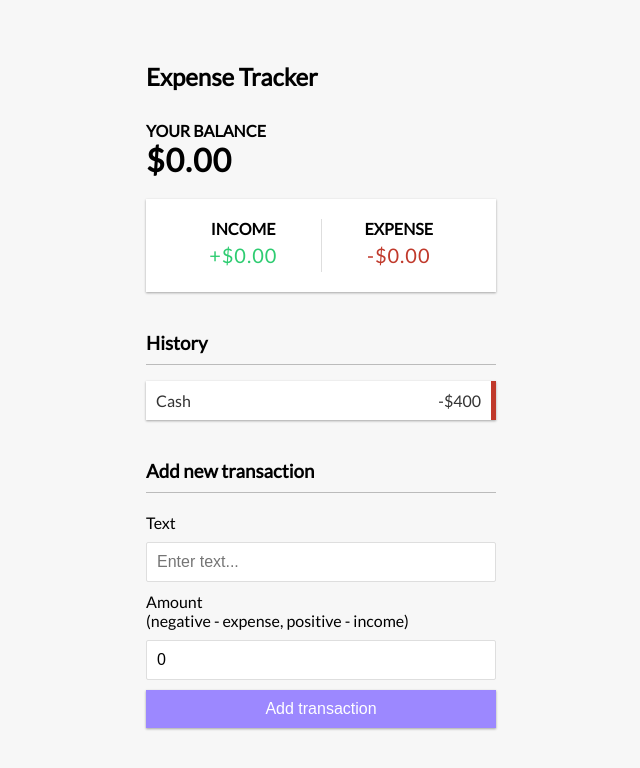
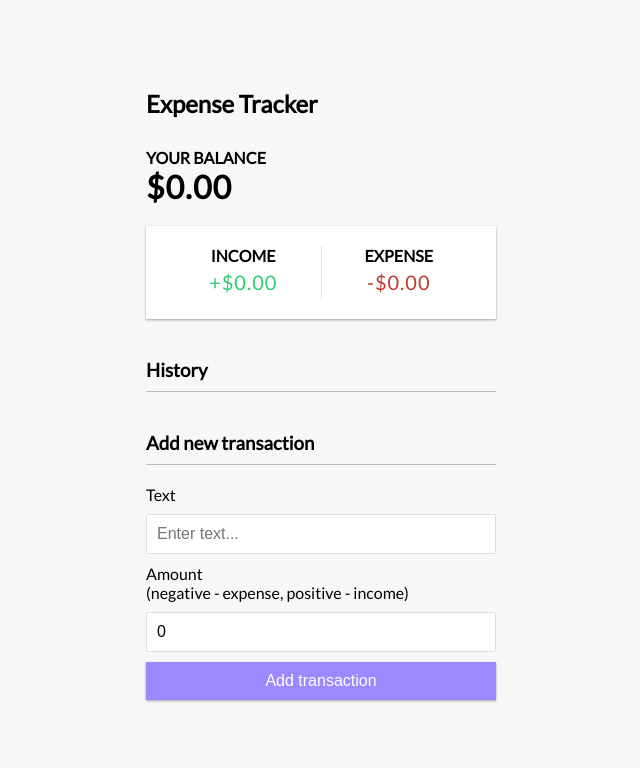
Before and after one commit to crypte-1/React_projects, a React (Create React App) app in the folder expensetracker/: page / in a window 1280 px wide. Shown: the top 768 px of the page, without its empty margins (319-959 px from the left). Built offline with nearby package versions, Linux system fonts and the light colour scheme.

Commit message:
log tra-list

```diff
--- a/expensetracker/src/App.js
+++ b/expensetracker/src/App.js
@@ -1,4 +1,3 @@
-import { React, useContext } from "react";
 import "./App.css";
 import { Header } from "./components/Header";
 import { Balance } from "./components/Balance";
@@ -6,11 +5,9 @@ import IncomeExpenses from "./components/IncomeExpenses";
 import { TransactionList } from "./components/TransactionList";
 import { AddTransaction } from "./components/AddTransaction";
 
-import { GlobalContext } from "./context/GlobalState";
+import { GlobalProvider } from "./context/GlobalState";
 
 function App() {
-  const context = useContext(GlobalContext);
-  console.log(context);
   return (
     <div>
       <Header />
--- a/expensetracker/src/components/TransactionList.jsx
+++ b/expensetracker/src/components/TransactionList.jsx
@@ -1,23 +1,15 @@
-import React from "react";
-// import { Transactions } from "./Transactions";
+import React, { useContext } from "react";
+// import { Transaction } from "./Transaction";
+
+import { GlobalContext } from "../context/GlobalState";
 
 export const TransactionList = () => {
+  const { transactions } = useContext(GlobalContext);
+  // console.log(transactions);
+
   return (
     <>
       <h3>History</h3>
-      <ul id="list" className="list">
-        <li className="minus">
-          Cash <span>-$400</span>
-          <button className="delete-btn">x</button>
-        </li>
-      </ul>
     </>
   );
 };
-
-// <>
-//       <h3>History</h3>
-//       <ul className="list">
-//         {transactions.map(transaction => (<Transaction key={transaction.id} transaction={transaction} />))}
-//       </ul>
-//     </>
```
Also changed, not shown: expensetracker/src/components/Transactions.jsx (+36 -9 lines).
